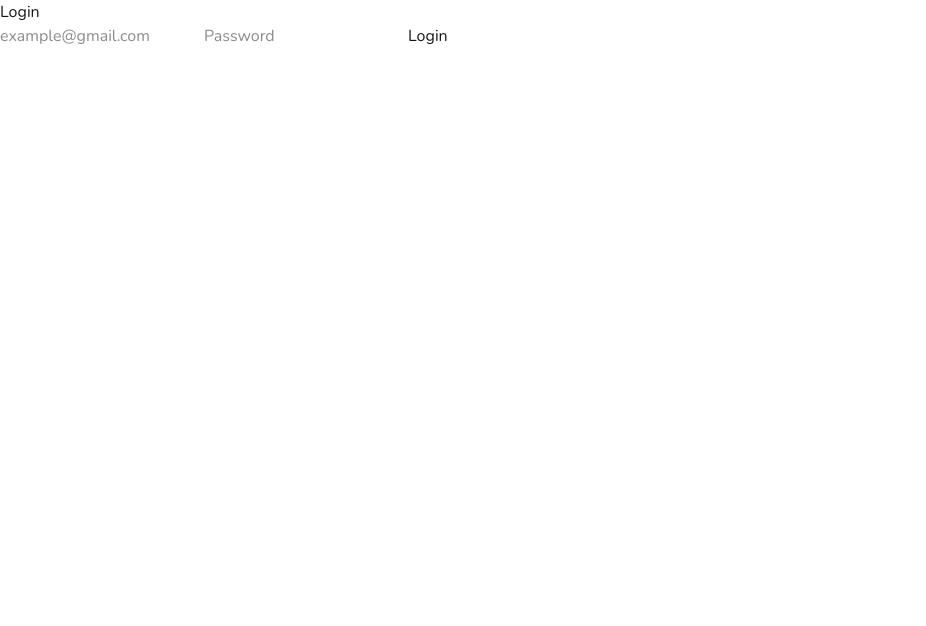
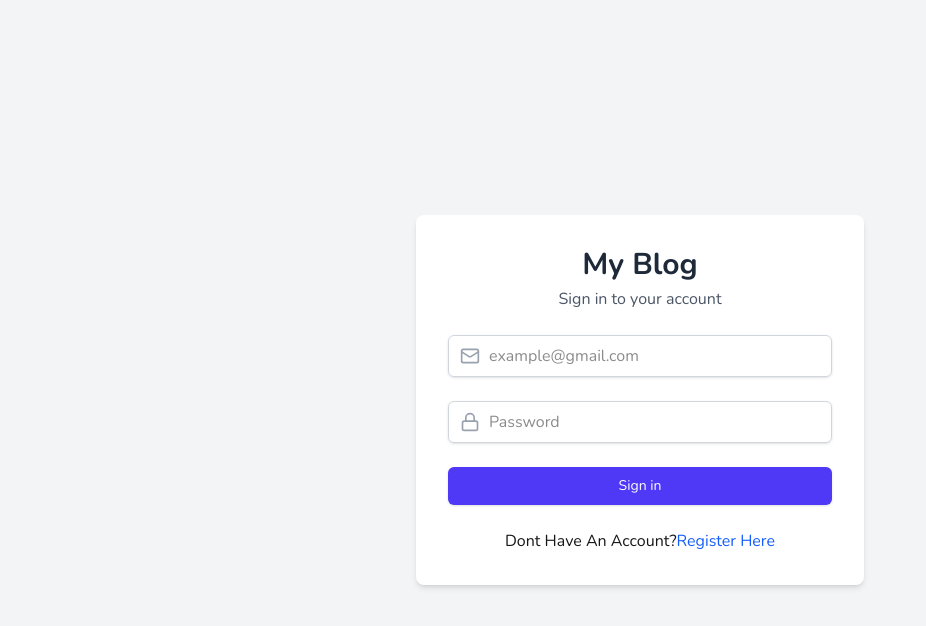
Before and after one commit to clifforddonk/blogsite_frontend, a Next.js app: page /auth/login in a window 1280 px wide. Shown: the top 626 px of the page, without its empty margins (0-926 px from the left). Built offline with nearby package versions, Linux system fonts and the light colour scheme.

Commit message:
Add create-post page

```diff
--- a/app/auth/login/page.jsx
+++ b/app/auth/login/page.jsx
@@ -2,43 +2,98 @@
 import { useState } from "react";
 import { loginUser } from "../../utils/authService";
 import { useRouter } from "next/navigation";
+import { Mail, Lock } from "lucide-react"; // Import icons
+import Link from "next/link";
 
 const Page = () => {
   const [email, setEmail] = useState("");
   const [password, setPassword] = useState("");
   const [error, setError] = useState("");
+  const [message, setMessage] = useState("");
   const router = useRouter();
-
   const handleLogin = async (e) => {
     e.preventDefault();
+    setError(null);
+    setMessage("");
+
     try {
-      await loginUser(email, password);
-      router.push("/dashboard"); // Use router.push for client-side navigation
+      const result = await loginUser(email, password);
+      setMessage(result); // Show "Login successful!"
+
+      setTimeout(() => {
+        router.push("/dashboard"); // Redirect to a dashboard
+      }, 2500);
     } catch (err) {
-      // Ensure error is converted to a string
-      setError(err instanceof Error ? err.message : String(err));
+      console.error("Login Error:", err);
+      setError(err);
     }
   };
 
   return (
-    <div>
-      <h2>Login</h2>
-      {error && <p style={{ color: "red" }}>{error}</p>}
-      <form onSubmit={handleLogin}>
+    <div className="flex flex-col items-center justify-center min-h-screen bg-gray-100 px-4">
+      <div className="w-full max-w-md bg-white rounded-lg shadow-md p-8">
+        {/* Blog Logo */}
+        <div className="text-center mb-6">
+          <h1 className="text-3xl font-bold text-gray-800">My Blog</h1>
+          <p className="text-gray-600 mt-1">Sign in to your account</p>
+        </div>
+
+        {/* Messages */}
+        {message && (
+          <p className="text-green-600 text-center mb-4">{message}</p>
+        )}
+        {error && <p className="text-red-600 text-center mb-4">{error}</p>}
+
+        {/* Login Form */}
+        <form onSubmit={handleLogin} className="space-y-6">
+          <div className="relative">
+            <div className="absolute inset-y-0 left-0 pl-3 flex items-center pointer-events-none">
+              <Mail className="h-5 w-5 text-gray-400" />
+            </div>
             <input
               type="email"
               placeholder="example@gmail.com"
               value={email}
               onChange={(e) => setEmail(e.target.value)}
+              required
+              className="block w-full pl-10 pr-3 py-2 border border-gray-300 rounded-md shadow-sm focus:outline-none focus:ring-indigo-500 focus:border-indigo-500"
             />
+          </div>
+
+          <div className="relative">
+            <div className="absolute inset-y-0 left-0 pl-3 flex items-center pointer-events-none">
+              <Lock className="h-5 w-5 text-gray-400" />
+            </div>
             <input
               type="password"
               placeholder="Password"
               value={password}
               onChange={(e) => setPassword(e.target.value)}
+              required
+              className="block w-full pl-10 pr-3 py-2 border border-gray-300 rounded-md shadow-sm focus:outline-none focus:ring-indigo-500 focus:border-indigo-500"
             />
-        <button type="submit">Login</button>
+          </div>
+
+          <div>
+            <button
+              type="submit"
+              className="w-full flex justify-center py-2 px-4 border border-transparent rounded-md shadow-sm text-sm font-medium text-white bg-indigo-600 hover:bg-indigo-700 focus:outline-none focus:ring-2 focus:ring-offset-2 focus:ring-indigo-500 cursor-pointer"
+            >
+              Sign in
+            </button>
+          </div>
+          <div>
+            <p className="text-center">
+              Dont Have An Account?
+              <Link href="/auth/register">
+                <span className="text-blue-600 hover:underline">
+                  Register Here
+                </span>
+              </Link>
+            </p>
+          </div>
         </form>
+      </div>
     </div>
   );
 };
```
Lines whose indentation alone changed are shown as unchanged.
